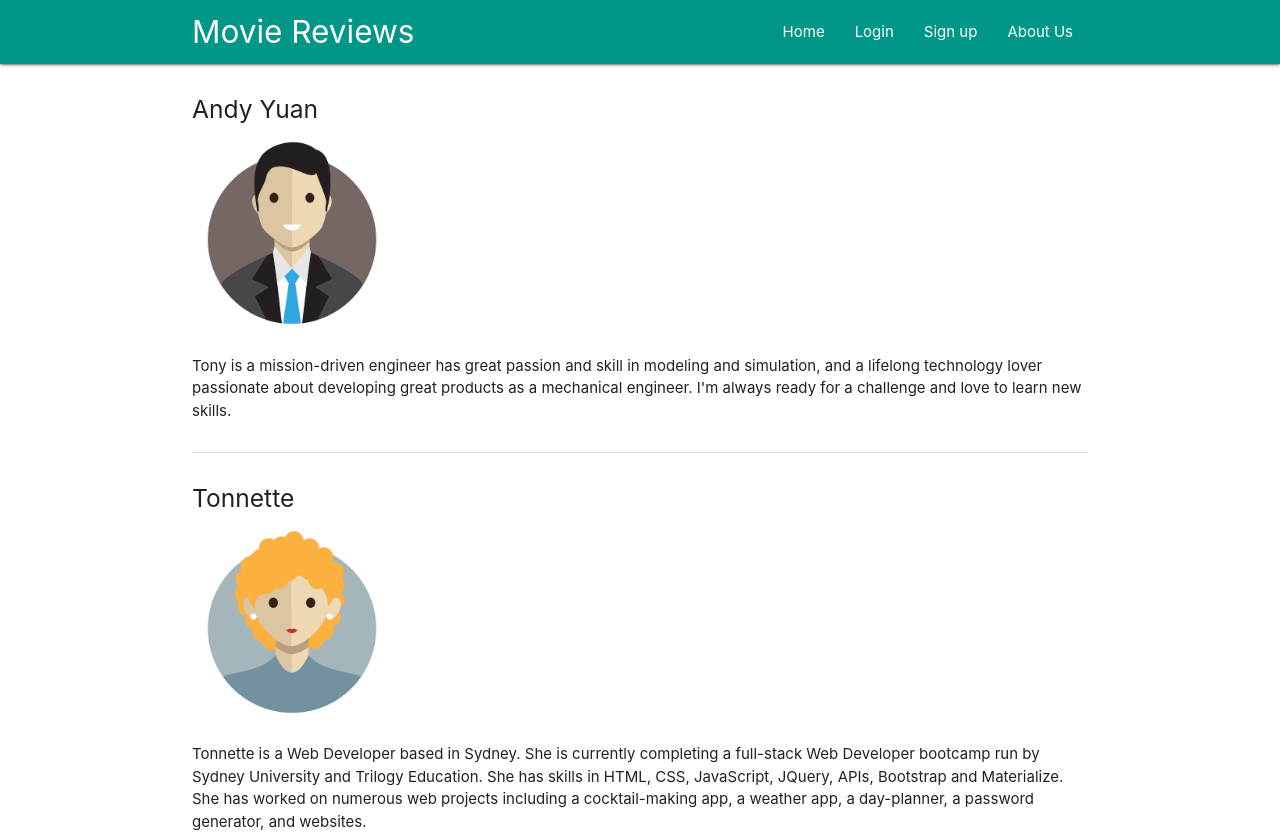
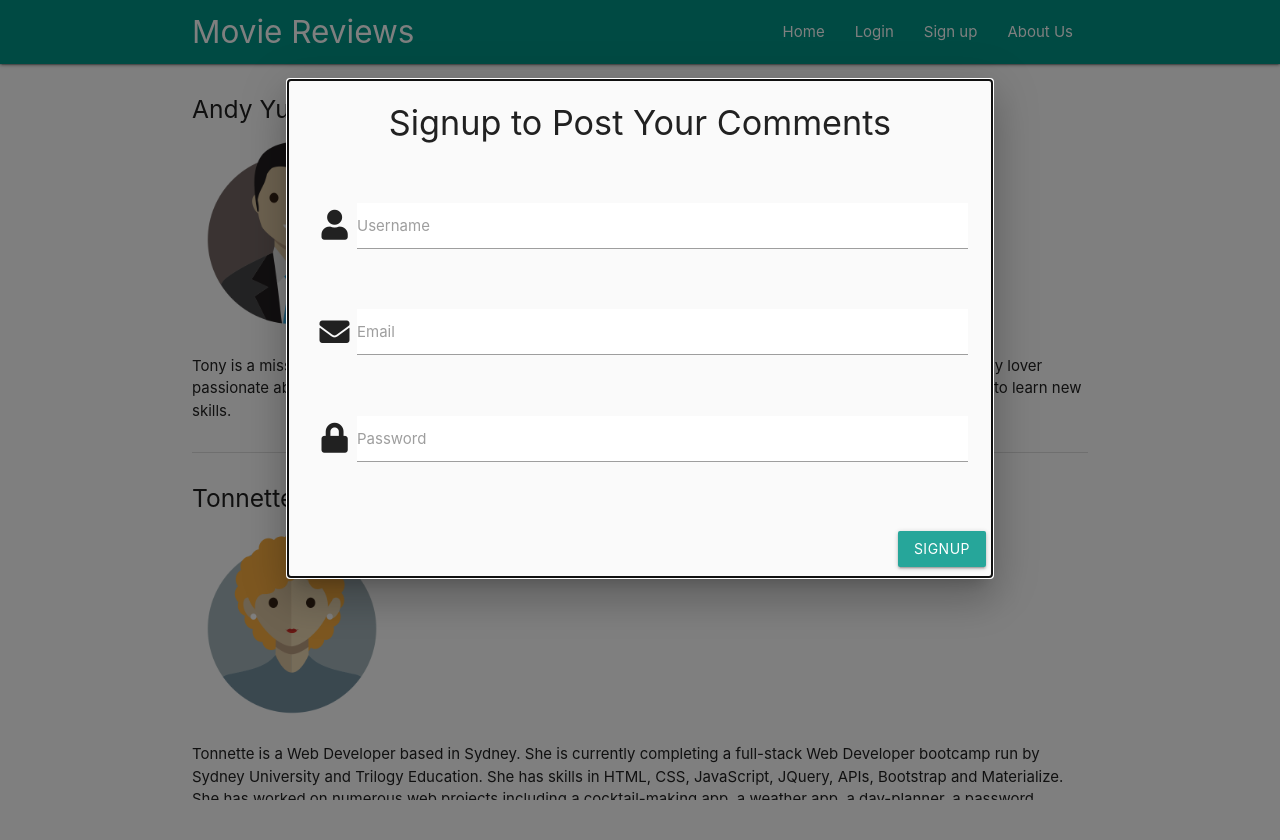
Before and after one commit to Tonnette/Project2, a Node server app: page /aboutUs in a window 1280 px wide, after a click on "Sign up". Shown: the top 840 px of the page. After the commit the page ends 800 px from the top, so only its background shows below. Run offline with Node 20, Linux system fonts and the light colour scheme; some libraries are stand-ins or nearby versions.

Commit message:
fixed about us

```diff
--- a/views/aboutUs.handlebars
+++ b/views/aboutUs.handlebars
@@ -36,6 +36,67 @@
             <a href="/aboutUs"> About Us</a>
         </li>
     </ul>
+
+            <!--signup modal-->
+        <div id="signup" class="modal">
+            <div class="modal-content center">
+                <h4>Signup to Post Your Comments</h4>
+                <br>
+
+                <div class="input-field">
+                    <i class="fas fa-user prefix"></i>
+                    <input type="text" id="userName">
+                    <label for="name">Username</label>
+                </div>
+                <br>
+
+                <div class="input-field">
+                    <i class="fas fa-envelope prefix"></i>
+                    <input type="text" id="userEmail">
+                    <label for="email">Email</label>
+                </div>
+                <br>
+
+                <div class="input-field ">
+                    <i class="fas fa-lock prefix"></i>
+                    <input type="password" id="pass">
+                    <label for="password">Password</label>
+                </div>
+                <br>
+
+            </div>
+            <div class="modal-footer">
+                <a id="signUpBtn" class="btn waves-effect waves-light modal-close"> Signup</a>
+            </div>
+        </div>
+        <!--signup modal end-->
+
+        <!--login modal-->
+        <div id="login" class="modal">
+            <div class="modal-content center">
+                <h4>Login to Post Your Comments</h4>
+                <br>
+
+                <div class="input-field">
+                    <i class="fas fa-user prefix"></i>
+                    <input type="text" id="loginEmail">
+                    <label for="email">Email</label>
+                </div>
+                <br>
+
+                <div class="input-field ">
+                    <i class="fas fa-lock prefix"></i>
+                    <input type="password" id="loginPass">
+                    <label for="password">Password</label>
+                </div>
+                <br>
+
+            </div>
+            <div class="modal-footer">
+                <a id="loginBtn" class="btn waves-effect waves-light modal-close"> Login</a>
+            </div>
+        </div>
+        <!--Login modal end-->
 
 
     <div class="divider"></div>
```
